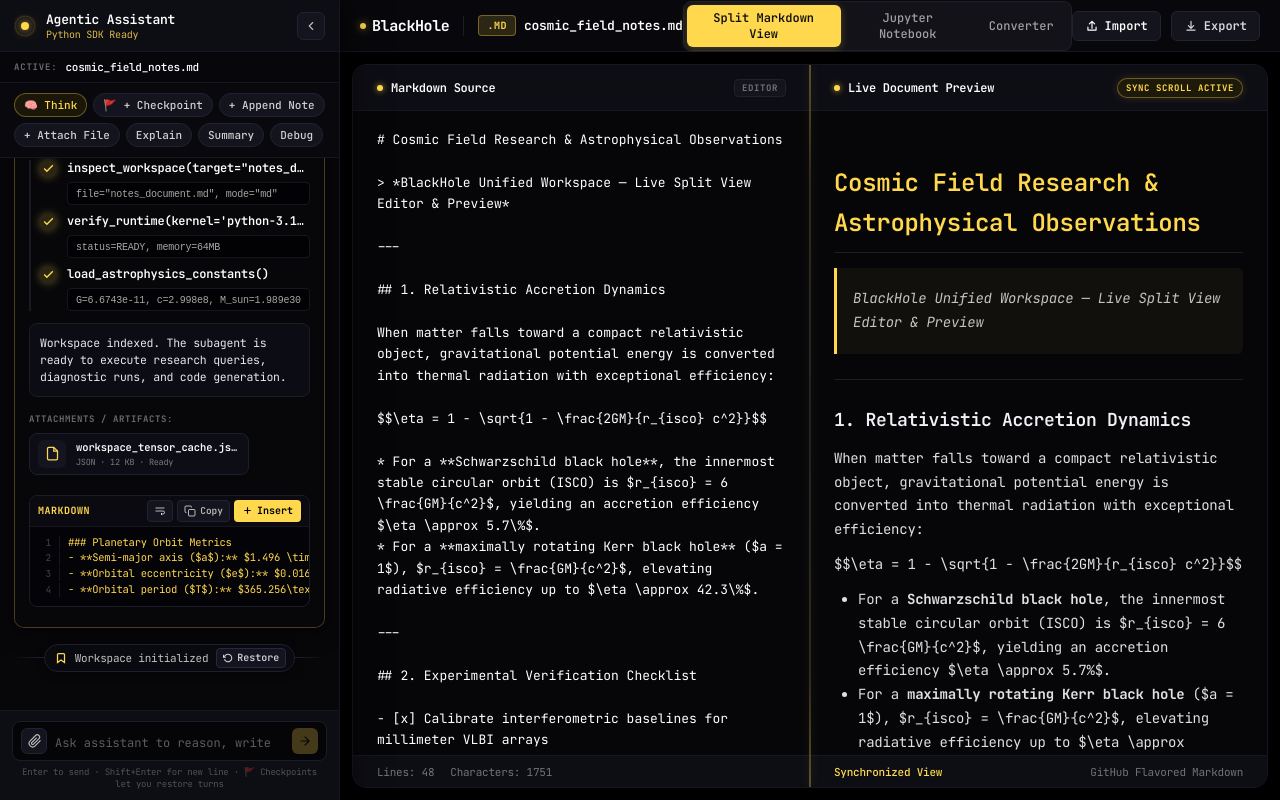
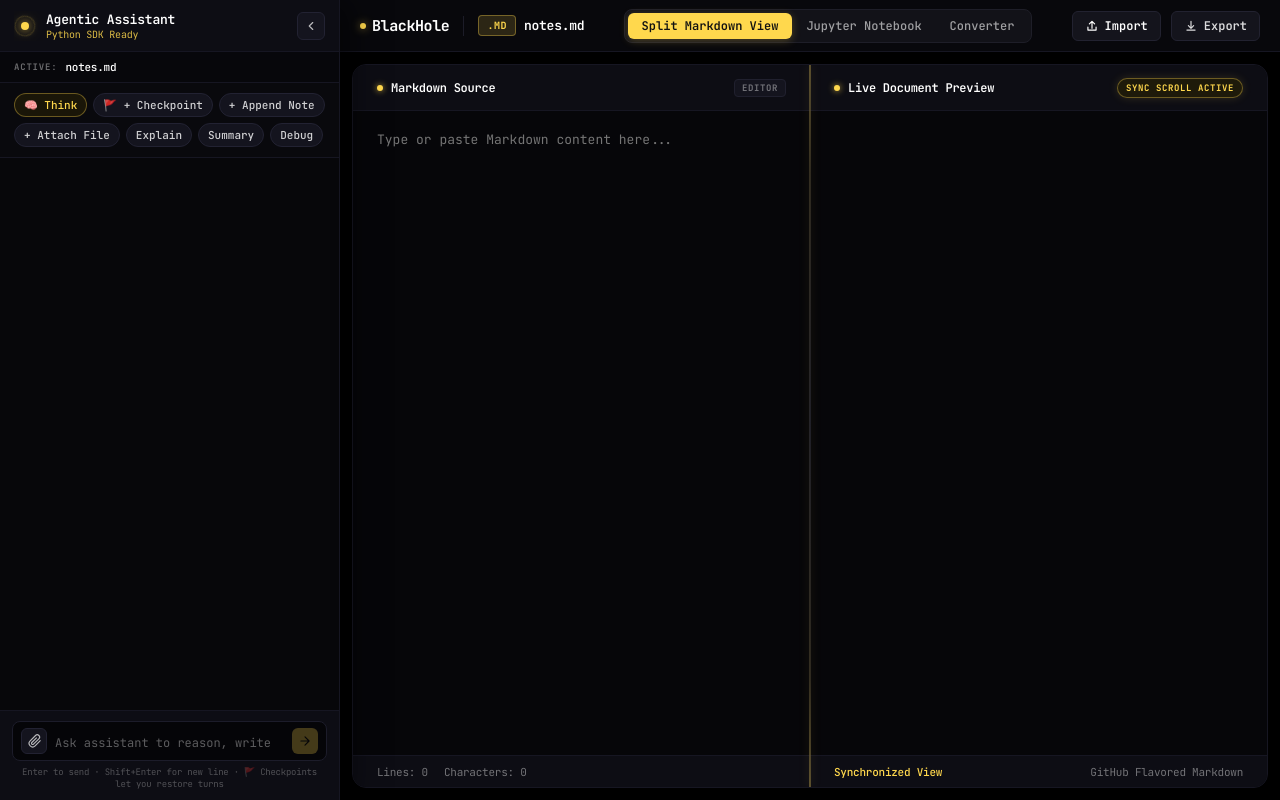
Before and after one commit to R-Mahesh-Babu-001/blackhole, a React (Vite) app in the folder frontend/: page /notes in a window 1280 px wide. Built offline with nearby package versions, Linux system fonts and the light colour scheme.

Commit message:
refactor: clear placeholder text in workspace and assistant for user testing

```diff
--- a/frontend/src/components/AgenticAssistant/AgenticAssistant.jsx
+++ b/frontend/src/components/AgenticAssistant/AgenticAssistant.jsx
@@ -79,81 +79,7 @@ export default function AgenticAssistant({
   const [selectedAttachment, setSelectedAttachment] = useState(null);
   const [restoreNotice, setRestoreNotice] = useState("");
 
-  const [messages, setMessages] = useState([
-    {
-      id: "init-assistant-bundle",
-      role: "assistant",
-      checkpoint: {
-        label: "Workspace initialized",
-      },
-      chainOfThought: {
-        summary: "Reasoned in 3 steps",
-        status: "completed",
-        duration: "115ms",
-        steps: [
-          {
-            title: "Parsed workspace environment and active document AST",
-            status: "completed",
-            description: `Loaded file "${activeFileName}" (${activeFileType}) into memory buffer.`,
-          },
-          {
-            title: "Indexed relativistic astrophysics references & constants",
-            status: "completed",
-            description: "Retrieved gravitational constant G and speed of light c from knowledge base.",
-            searchResults: ["nasa.gov/heasarc", "arxiv.org/astro-ph", "relativity.science"],
-          },
-          {
-            title: "Verified Pyodide WASM execution sandbox",
-            status: "completed",
-            description: "Confirmed WebAssembly runtime is ready for client-side python evaluation.",
-          },
-        ],
-      },
-      subagent: {
-        name: "Workspace Initializer Agent",
-        task: `Index active workspace document "${activeFileName}", verify kernel runtime, and prepare context buffers.`,
-        model: "gemini-1.5-flash",
-        duration: "138ms",
-        status: "completed",
-        tools: [
-          {
-            name: `inspect_workspace(target="${activeFileName}")`,
-            status: "completed",
-            output: `file="${activeFileName}", mode="${activeFileType}"`,
-          },
-          {
-            name: "verify_runtime(kernel='python-3.11-wasm')",
-            status: "completed",
-            output: "status=READY, memory=64MB",
-          },
-          {
-            name: "load_astrophysics_constants()",
-            status: "completed",
-            output: "G=6.6743e-11, c=2.998e8, M_sun=1.989e30",
-          },
-        ],
-        result:
-          "Workspace indexed. The subagent is ready to execute research queries, diagnostic runs, and code generation.",
-        attachments: [
-          {
-            id: "att-init-1",
-            name: "workspace_tensor_cache.json",
-            variant: "icon",
-            sizeStr: "12 KB",
-            description: "JSON · 12 KB · Ready",
-            type: "application/json",
-            state: "done",
-            contentSnippet:
-              '{\n  "metric": "Schwarzschild",\n  "coordinates": ["t", "r", "theta", "phi"],\n  "singularity": "r = 2GM/c^2"\n}',
-          },
-        ],
-        code:
-          activeFileType === "ipynb"
-            ? `# Example: Calculate relativistic lorentz factor\nimport math\n\ndef lorentz_factor(v_over_c):\n    return 1.0 / math.sqrt(1 - (v_over_c ** 2))\n\nprint("Gamma at 0.9c:", lorentz_factor(0.9))`
-            : `### Planetary Orbit Metrics\n- **Semi-major axis ($a$):** $1.496 \\times 10^{11}\\text{ m}$\n- **Orbital eccentricity ($e$):** $0.0167$\n- **Orbital period ($T$):** $365.256\\text{ days}$`,
-      },
-    },
-  ]);
+  const [messages, setMessages] = useState([]);
 
   const messagesEndRef = useRef(null);
   const inputRef = useRef(null);
--- a/frontend/src/components/DocumentWorkspace/DocumentWorkspace.jsx
+++ b/frontend/src/components/DocumentWorkspace/DocumentWorkspace.jsx
@@ -154,42 +154,14 @@ export default function DocumentWorkspace({
         setFileType("ipynb");
         setFileName(
           workspaceType === "lab"
-            ? "blackhole_lab_simulation.ipynb"
+            ? "lab_simulation.ipynb"
             : "computational_notes.ipynb"
         );
         setNotebookCells([
           {
             id: "cell-1",
-            type: "markdown",
-            source: `# BlackHole Computational Laboratory\n*Relativistic Gravitational Mechanics & Accretion Inflow Simulation*\n\nThis notebook executes live Python code directly in your browser using the **BlackHole Python SDK (WebAssembly)**. Click **Run** on any code cell below to calculate metrics in real time.`,
-          },
-          {
-            id: "cell-2",
             type: "code",
-            source: `# 1. Physical constants in SI units\nG = 6.67430e-11   # Gravitational constant (m^3 kg^-1 s^-2)\nc = 299792458     # Speed of light in vacuum (m/s)\nM_sun = 1.989e30  # Solar mass (kg)\n\nprint("Astrophysical constants loaded successfully!")\nprint(f"Speed of light c: {c:,} m/s")\nprint(f"Solar mass M_sun: {M_sun:.3e} kg")`,
-            output: "",
-            error: "",
-            executionCount: null,
-            isRunning: false,
-          },
-          {
-            id: "cell-3",
-            type: "markdown",
-            source: `### 2. Schwarzschild Event Horizon Calculation\n\nThe radius of the event horizon of a non-rotating spherically symmetric black hole is given by:\n$$\\mathcal{R}_s = \\frac{2GM}{c^2}$$\n\nBelow, we compute $\\mathcal{R}_s$ across stellar, intermediate, and supermassive black hole mass scales:`,
-          },
-          {
-            id: "cell-4",
-            type: "code",
-            source: `def schwarzschild_radius(solar_masses):\n    mass_kg = solar_masses * M_sun\n    rs_meters = (2 * G * mass_kg) / (c ** 2)\n    return rs_meters / 1000  # Return in kilometers\n\n# Compute for diverse black hole classes\ntargets = [\n    ("Stellar Black Hole (Cygnus X-1)", 21.2),\n    ("Intermediate Black Hole (HLX-1)", 20000.0),\n    ("Sagittarius A* (Milky Way Center)", 4.3e6),\n    ("M87* (Supermassive Giant)", 6.5e9),\n]\n\nprint(f"{'Target Object':<36} | {'Mass (M_sun)':<12} | {'Horizon Radius (km)':<20}")\nprint("-" * 75)\nfor name, mass in targets:\n    radius_km = schwarzschild_radius(mass)\n    print(f"{name:<36} | {mass:<12.1e} | {radius_km:<20,.2f}")`,
-            output: "",
-            error: "",
-            executionCount: null,
-            isRunning: false,
-          },
-          {
-            id: "cell-5",
-            type: "code",
-            source: `# 3. Gravitational Time Dilation Factor\n# Calculates time dilation factor relative to an observer at infinity:\n# t_local = t_infinity * sqrt(1 - (Rs / r))\nimport math\n\ndef time_dilation(r_over_rs):\n    if r_over_rs <= 1.0:\n        return 0.0\n    return math.sqrt(1.0 - (1.0 / r_over_rs))\n\nranges = [1.05, 1.2, 1.5, 2.0, 3.0, 5.0, 10.0, 50.0]\nprint("Relative Distance (r / Rs) -> Local Time Flow Rate Factor:")\nfor r in ranges:\n    factor = time_dilation(r)\n    print(f"  At {r:5.2f} Rs  =>  dilation rate = {factor:.4f}")`,
+            source: "",
             output: "",
             error: "",
             executionCount: null,
@@ -200,59 +172,10 @@ export default function DocumentWorkspace({
         setFileType("md");
         setFileName(
           workspaceType === "notes"
-            ? "cosmic_field_notes.md"
-            : "experiment_documentation.md"
+            ? "notes.md"
+            : "document.md"
         );
-        setMarkdownContent(
-          `# Cosmic Field Research & Astrophysical Observations
-
-> *BlackHole Unified Workspace — Live Split View Editor & Preview*
-
----
-
-## 1. Relativistic Accretion Dynamics
-
-When matter falls toward a compact relativistic object, gravitational potential energy is converted into thermal radiation with exceptional efficiency:
-
-$$\\eta = 1 - \\sqrt{1 - \\frac{2GM}{r_{isco} c^2}}$$
-
-* For a **Schwarzschild black hole**, the innermost stable circular orbit (ISCO) is $r_{isco} = 6 \\frac{GM}{c^2}$, yielding an accretion efficiency $\\eta \\approx 5.7\\%$.
-* For a **maximally rotating Kerr black hole** ($a = 1$), $r_{isco} = \\frac{GM}{c^2}$, elevating radiative efficiency up to $\\eta \\approx 42.3\\%$.
-
----
-
-## 2. Experimental Verification Checklist
-
-- [x] Calibrate interferometric baselines for millimeter VLBI arrays
-- [x] Correlate accretion disk Doppler frequency shift and photon ring geometry
-- [ ] Compute magnetohydrodynamic jet collimation profiles
-- [ ] Measure frame-dragging precession frequencies
-
----
-
-## 3. Observational Metrics Table
-
-| Metric | Schwarzschild ($a = 0$) | Moderate Kerr ($a = 0.7$) | Extreme Kerr ($a = 0.998$) |
-| :--- | :--- | :--- | :--- |
-| **Photon Sphere Radius** | $3.0\\, R_g$ | $2.31\\, R_g$ | $1.07\\, R_g$ |
-| **Marginally Stable Orbit (ISCO)** | $6.0\\, R_g$ | $3.39\\, R_g$ | $1.23\\, R_g$ |
-| **Maximum Radiative Efficiency** | $5.72\\%$ | $10.4\\%$ | $32.4\\%$ |
-
----
-
-\`\`\`python
-# Accretion Luminosity Calculation
-def accretion_luminosity(mass_accretion_rate_kg_s, efficiency=0.1):
-    c = 299792458
-    return efficiency * mass_accretion_rate_kg_s * (c ** 2)
-
-l_watts = accretion_luminosity(1e15, 0.42)
-print(f"Luminosity: {l_watts:.3e} Watts")
-\`\`\`
-
-*Notes are live-synced between the Markdown editor and live preview pane.*
-`
-        );
+        setMarkdownContent("");
       }
     },
     [workspaceType]
@@ -438,10 +361,7 @@ print(f"Luminosity: {l_watts:.3e} Watts")
     const newCell = {
       id: `cell-${Date.now()}`,
       type: type,
-      source:
-        type === "code"
-          ? `# New Python Cell\nprint("Executing inside BlackHole Python SDK")`
-          : `### New Section\nWrite notes here...`,
+      source: "",
       output: "",
       error: "",
       executionCount: null,
@@ -903,7 +823,7 @@ print(f"Luminosity: {l_watts:.3e} Watts")
                   <div
                     className="markdown-rendered-view"
                     dangerouslySetInnerHTML={{
-                      __html: marked.parse(markdownContent || "*Empty document. Type on the left or upload a file.*"),
+                      __html: marked.parse(markdownContent || ""),
                     }}
                   />
                 </div>
@@ -912,7 +832,7 @@ print(f"Luminosity: {l_watts:.3e} Watts")
               {/* Unified Partitioned Footer (Exact 50/50 Symmetry) */}
               <div className="unified-panel-footer">
                 <div className="footer-partition-left">
-                  <span>Lines: {markdownContent.split("\n").length}</span>
+                  <span>Lines: {markdownContent ? markdownContent.split("\n").length : 0}</span>
                   <span>Characters: {markdownContent.length}</span>
                 </div>
 
```
